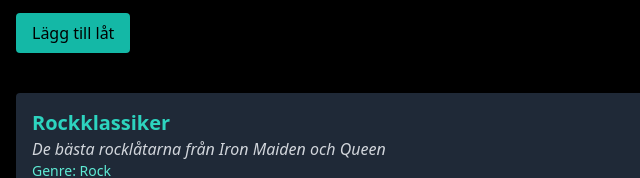
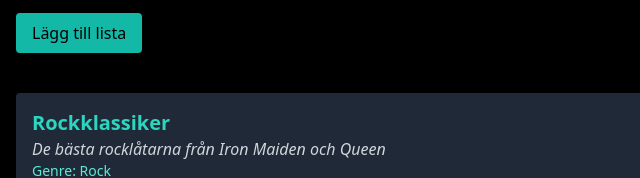
Before and after one commit to Zipelas/zipelas-playlists, a plain HTML site: page index.html in a window 1280 px wide. Shown: the part 337-515 px from the top of the page, 0-640 px from the left. Drawn offline with nearby package versions, Linux system fonts and the light colour scheme.

Commit message:
added div

```diff
--- a/index.html
+++ b/index.html
@@ -11,6 +11,8 @@
       <h1 class="text-4xl font-bold mb-6 border-b-2 border-teal-500 pb-2">
         Zipelas Playlists
       </h1>
+
+      <div class="mb-6"></div>
 
       <!-- Formulär -->
       <div class="mt-10">
@@ -28,7 +30,7 @@
             <input type="text" id="song" class="w-full p-2 bg-gray-800 text-white rounded" placeholder="t.ex. Bohemian Rhapsody" required>
           </div>
           <button type="submit" class="bg-teal-500 text-black px-4 py-2 rounded hover:bg-teal-400">
-            Lägg till låt
+            Lägg till lista
           </button>
         </form>
       </div>
```
